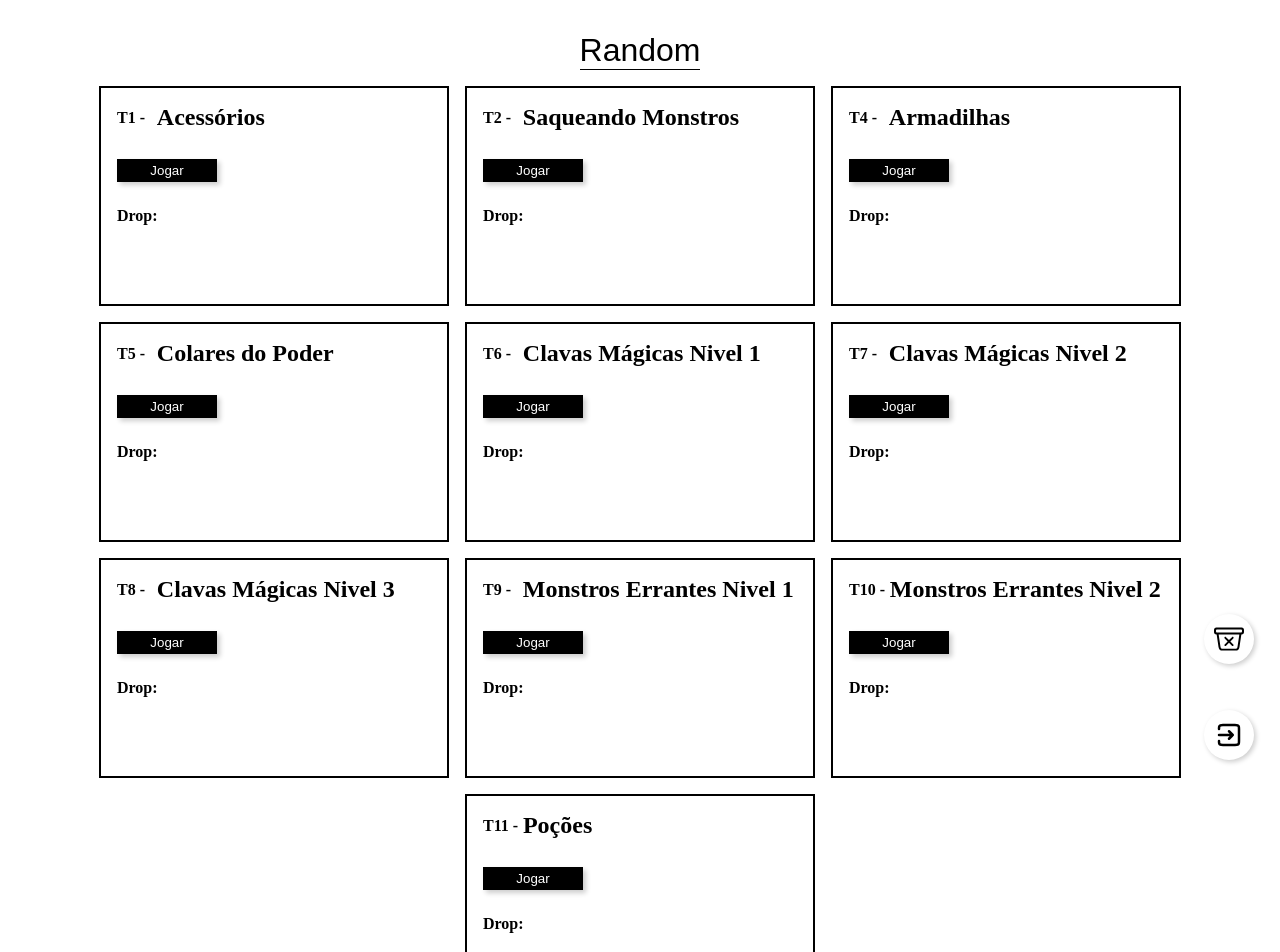
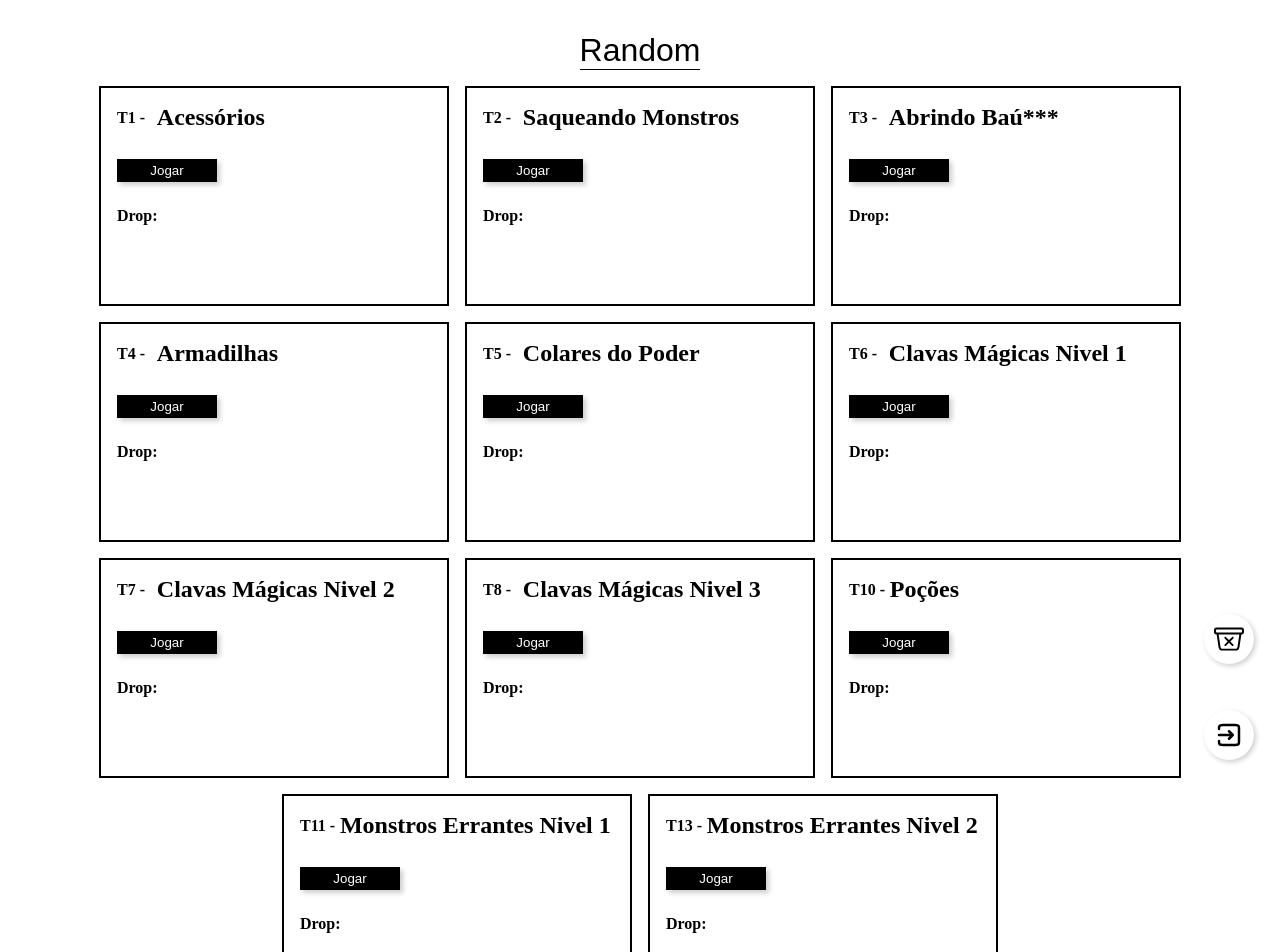
Before and after one commit to RafaelRF99/small-adventure, a Next.js app: page /random in a window 1280 px wide. Shown: the top 952 px of the page. Built offline with nearby package versions, Linux system fonts and the light colour scheme; a web font is replaced by a local one.

Commit message:
feat: abrir bau

```diff
--- a/src/app/random/page.tsx
+++ b/src/app/random/page.tsx
@@ -14,14 +14,15 @@ export default function Random() {
             <div className={styles.display}>
                 <RandomItem tier={1} title="Acessórios" />
                 <RandomItem tier={2} title="Saqueando Monstros" />
+                <RandomItem tier={3} title="Abrindo Baú***" />
                 <RandomItem tier={4} title="Armadilhas" />
                 <RandomItem tier={5} title="Colares do Poder" />
                 <RandomItem tier={6} title="Clavas Mágicas Nivel 1" />
                 <RandomItem tier={7} title="Clavas Mágicas Nivel 2" />
                 <RandomItem tier={8} title="Clavas Mágicas Nivel 3" />
-                <RandomItem tier={9} title="Monstros Errantes Nivel 1" />
-                <RandomItem tier={10} title="Monstros Errantes Nivel 2" />
-                <RandomItem tier={11} title="Poções" />
+                <RandomItem tier={10} title="Poções" />
+                <RandomItem tier={11} title="Monstros Errantes Nivel 1" />
+                <RandomItem tier={13} title="Monstros Errantes Nivel 2" />
             </div>
             <ButtonFloat choice='exit' />
             <ButtonFloat choice='clear' />
--- a/src/components/RandomItem/drop.js
+++ b/src/components/RandomItem/drop.js
@@ -17,10 +17,11 @@ export const saque = [
 
 export const baus = [
   { id: 1, lot: '1 dado de Ouro' },
-  { id: 2, lot: 'Poção' },
-  { id: 3, lot: 'Poção + Acessório' },
-  { id: 4, lot: 'Chave Mestra' },
-  { id: 5, lot: '1 dado de Ouro + Colar do Poder' }
+  { id: 2, lot: '1 dado de Ouro' },
+  { id: 3, lot: 'Poção' },
+  { id: 4, lot: 'Poção + Acessório' },
+  { id: 5, lot: 'Chave Mestra' },
+  { id: 6, lot: '1 dado de Ouro + Colar do Poder' }
 ]
 
 export const armadilhas = [
--- a/src/components/RandomItem/renderDrop.tsx
+++ b/src/components/RandomItem/renderDrop.tsx
@@ -60,20 +60,20 @@ export function renderDrop (tier: number) {
     const escolha = clava3[random]
     return escolha.bonus
   }
-  if (tier === 9) {
+  if (tier === 11) {
     const qtd = monstros.length
     const random = Math.floor(Math.random() * qtd)
     const escolha = monstros[random]
     return escolha.mob
   }
-  if (tier === 10) {
+  if (tier === 13) {
     const qtd = monstros2.length
     const random = Math.floor(Math.random() * qtd)
     const escolha = monstros2[random]
     return escolha.mob
   }else {
   }
-  if (tier === 11) {
+  if (tier === 10) {
     const qtd = pocoes.length
     const random = Math.floor(Math.random() * qtd)
     const escolha = pocoes[random]
```
